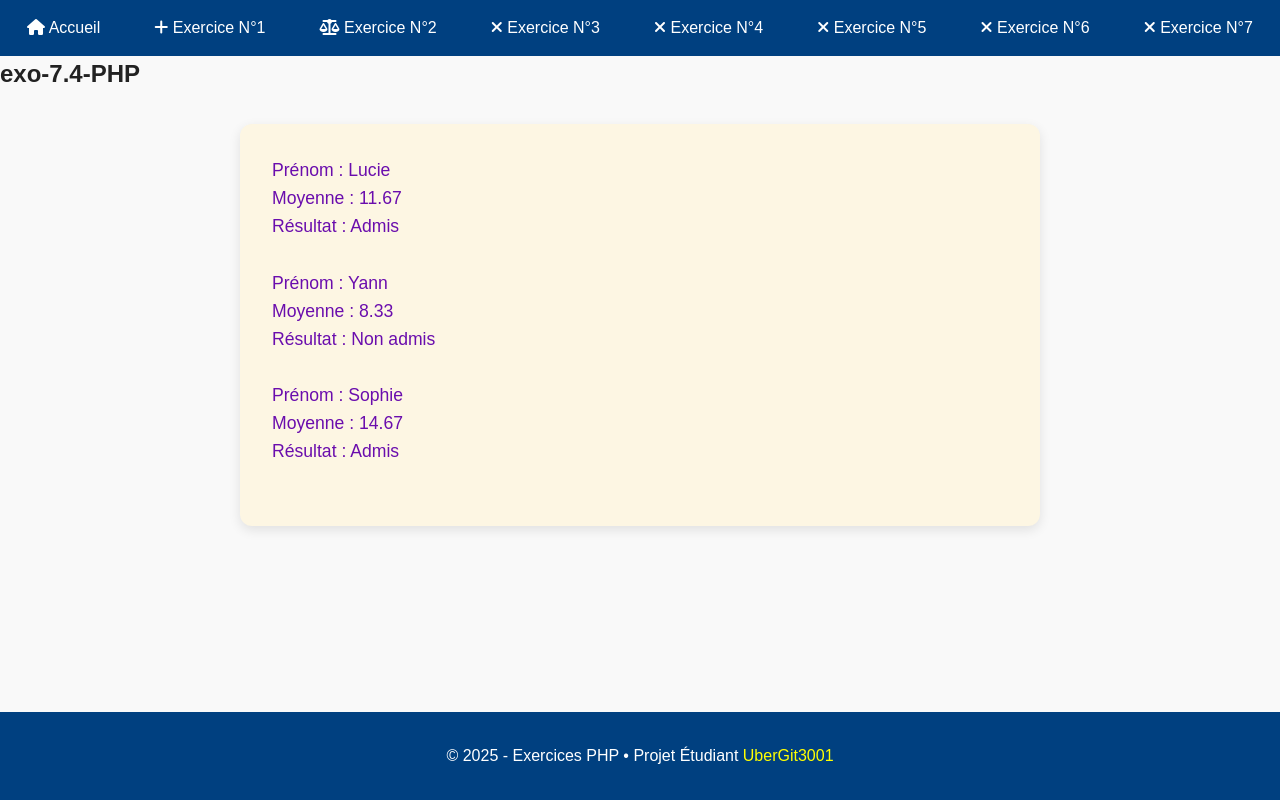
After one commit to UberGit3001/exo-php-0000, a PHP site: page /Exercice-N7/exo-7.4.php in a window 1280 px wide. The commit adds this page. Run offline with PHP 8.4, Linux system fonts and the light colour scheme.

Commit message:
exercices 7.1 7.2 7.3

```diff
--- a/Exercice-N5/exo-5.1.php
+++ b/Exercice-N5/exo-5.1.php
@@ -14,7 +14,7 @@
         if ($i < 20) {
             echo " / ";
         }
-        $i++;
+        // $i++;
     }
 ?>
 
--- /dev/null
+++ b/Exercice-N7/exo-7.4.php
@@ -0,0 +1,63 @@
+<?php
+    include __DIR__ . '/../inc/header.php';
+?>
+
+<h2>exo-7.4-PHP</h2>
+<section class="container">
+
+<?php
+$classe = [
+    [
+        "prenom" => "Lucie",
+        "maths" => 12,
+        "francais" => 14,
+        "histoire" => 9
+    ],
+    [
+        "prenom" => "Yann",
+        "maths" => 8,
+        "francais" => 10,
+        "histoire" => 7
+    ],
+    [
+        "prenom" => "Sophie",
+        "maths" => 16,
+        "francais" => 13,
+        "histoire" => 15
+    ]
+];
+
+function calculerMoyenne($eleve) {
+    // On additionne les notes
+    $somme = $eleve["maths"] + $eleve["francais"] + $eleve["histoire"];
+    $moyenne = $somme / 3;
+    return $moyenne;
+}
+// $moyenne = calculerMoyenne(0);
+// ============================================================
+
+function estAdmis($moyenne) {
+    return $moyenne >= 10;
+}
+$moyenne = calculerMoyenne(0);
+
+// ======================================
+
+foreach ($classe as $eleve) {
+    $prenom = $eleve["prenom"];
+    $moyenne = calculerMoyenne($eleve);
+    $admission = estAdmis($moyenne) ? "Admis " : "Non admis ";
+
+    echo "Prénom : $prenom<br>";
+    echo "Moyenne : " . number_format($moyenne, 2) . "<br>";
+    echo "Résultat : $admission<br><br>";
+}
+
+
+?>
+
+</section>
+
+<?php
+    include __DIR__ . '/../inc/footer.php';
+?>
--- a/inc/header.php
+++ b/inc/header.php
@@ -100,6 +100,19 @@
           </ul>
           </li>
 
+          <li>
+          <a href="#"><i class="fa-solid fa-xmark"></i> Exercice N°7</a>
+            <ul>
+            <li><a href="/exo-php-0000/Exercice-N7/exo-7.1.php">exo-7.1</a></li>
+            <li><a href="/exo-php-0000/Exercice-N7/exo-7.2.php">exo-7.2</a></li>
+            <li><a href="/exo-php-0000/Exercice-N7/exo-7.3.php">exo-7.3</a></li>
+            <li><a href="/exo-php-0000/Exercice-N7/exo-7.4.php">exo-7.4</a></li>
+            <li><a href="/exo-php-0000/Exercice-N7/exo-7.5.php">exo-7.5</a></li>
+            <li><a href="/exo-php-0000/Exercice-N7/exo-7.6.php">exo-7.6</a></li>
+          </ul>
+          </li>
+
+
       </ul>
     </nav>
   </header>
```
Also changed, not shown: Exercice-N7/exo-7.1.php (added, +18 -0 lines), Exercice-N7/exo-7.2.php (added, +29 -0 lines), Exercice-N7/exo-7.3.php (added, +58 -0 lines), Exercice-N7/exo-7.5.php (added), Exercice-N7/exo-7.6.php (added).
